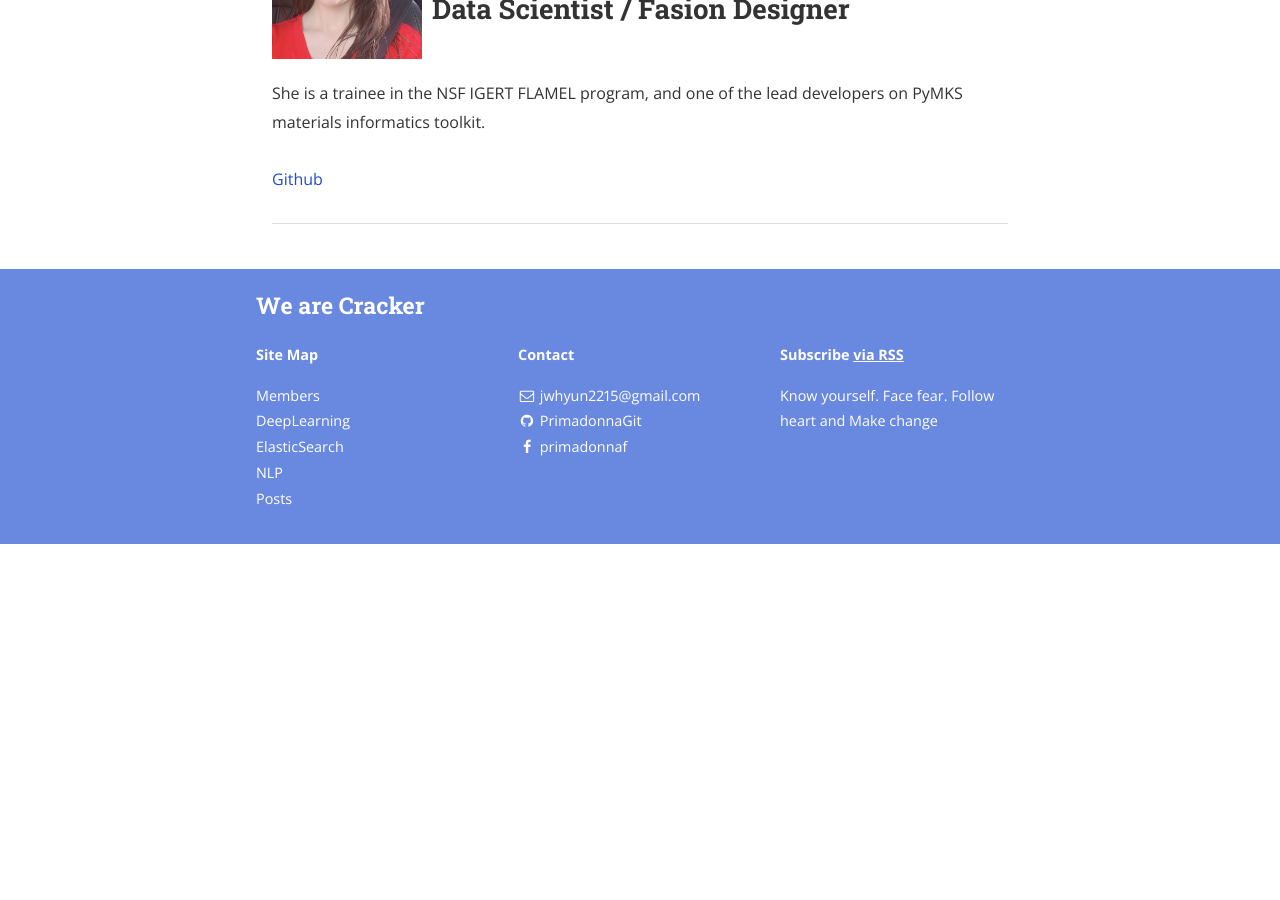
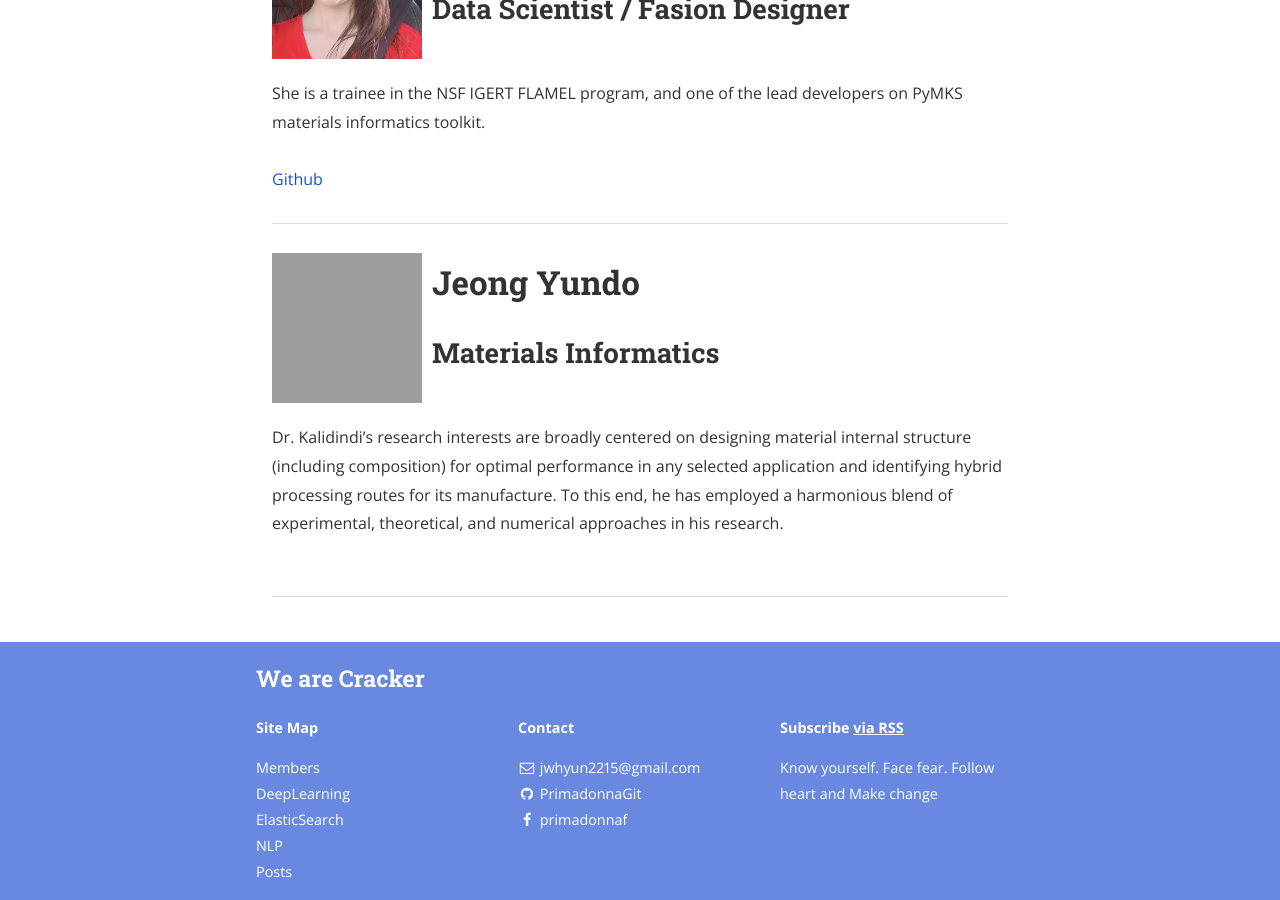
Before and after one commit to PrimadonnaGit/PrimadonnaGit.github.io, a Jekyll site: the page built from members.html, in a window 1280 px wide and 900 px high, scrolled down 650 px. Built offline with Jekyll 4.4.1, drawn with Linux system fonts in a browser that asks for light colours; nearby versions of some CDN libraries; before the commit the page ends 1194 px from its top, so only the background shows below that; grey boxes are pictures that could not be loaded.

Commit message:
ㅇㅣ름 바꿨습니다.

```diff
--- a/_data/members.yml
+++ b/_data/members.yml
@@ -16,12 +16,12 @@
   url: http://davidbrough.net
   visible: true
 
-- name: Surya R. Kalidindi
+- name: Jeong Yundo
   role: Materials Informatics
   img: https://avatars1.githubusercontent.com/u/6601815?v=3&s=400
   bio: Dr. Kalidindi’s research interests are broadly centered on designing material internal structure (including composition) for optimal performance in any selected application and identifying hybrid processing routes for its manufacture. To this end, he has employed a harmonious blend of experimental, theoretical, and numerical approaches in his research.
   url: http://mined.gatech.edu/
-  visible: false
+  visible: true
 
 - name: Surya R. Kalidindi
   role: Materials Informatics
```
